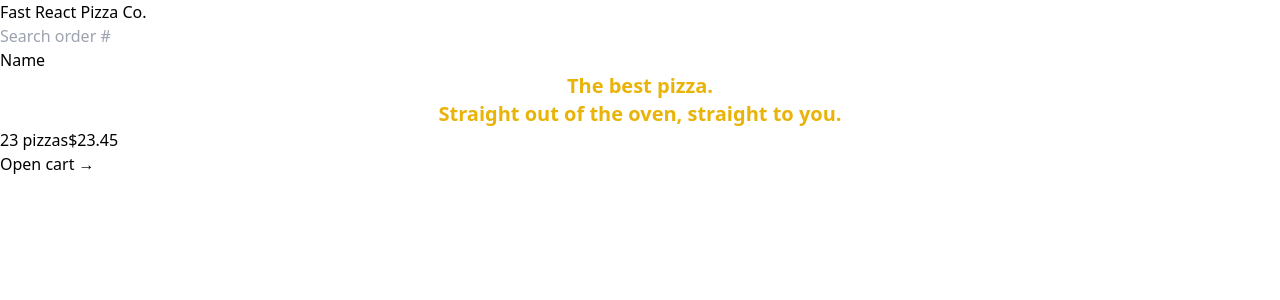
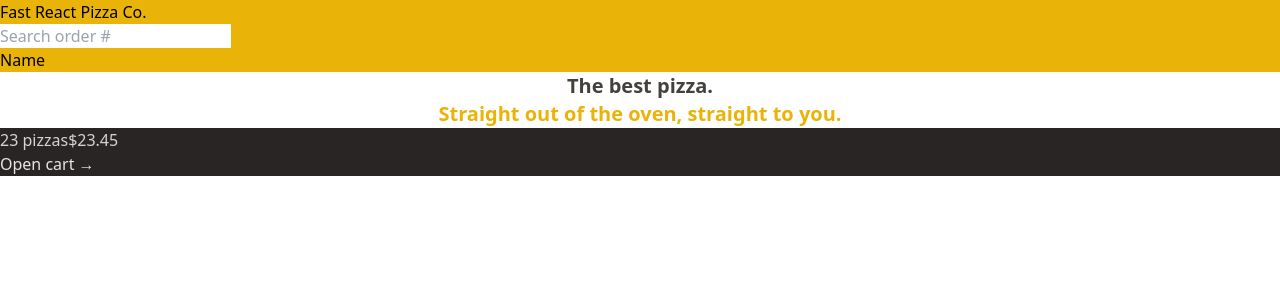
Before and after one commit to saodat-riskiyeva/fast-react-pizza, a React (Vite) app: page / in a window 1280 px wide. Shown: the top 300 px of the page. Built offline with nearby package versions, Linux system fonts and the light colour scheme.

Commit message:
working with colors

```diff
--- a/src/features/cart/CartOverview.jsx
+++ b/src/features/cart/CartOverview.jsx
@@ -1,9 +1,9 @@
-import { Link } from "react-router-dom";
+import { Link } from 'react-router-dom';
 
 function CartOverview() {
   return (
-    <div>
-      <p>
+    <div className="bg-stone-800 text-stone-200">
+      <p className="text-stone-300">
         <span>23 pizzas</span>
         <span>$23.45</span>
       </p>
--- a/src/ui/Header.jsx
+++ b/src/ui/Header.jsx
@@ -1,13 +1,15 @@
-import { Link } from "react-router-dom";
-import SearchOrder from "../features/order/SearchOrder";
+import { Link } from 'react-router-dom';
+import SearchOrder from '../features/order/SearchOrder';
 
 function Header() {
   return (
-    <div>
+    <header className="bg-yellow-500">
       <Link to="/">Fast React Pizza Co.</Link>
+
       <SearchOrder />
+
       <p>Name</p>
-    </div>
+    </header>
   );
 }
 
--- a/src/ui/Home.jsx
+++ b/src/ui/Home.jsx
@@ -1,10 +1,12 @@
 function Home() {
   return (
     <div>
-      <h1 className="text-center text-xl font-semibold text-yellow-500">
+      <h1 className="text-center text-xl font-semibold text-stone-700">
         The best pizza.
         <br />
-        Straight out of the oven, straight to you.
+        <span className="text-yellow-500">
+          Straight out of the oven, straight to you.
+        </span>
       </h1>
     </div>
   );
```
